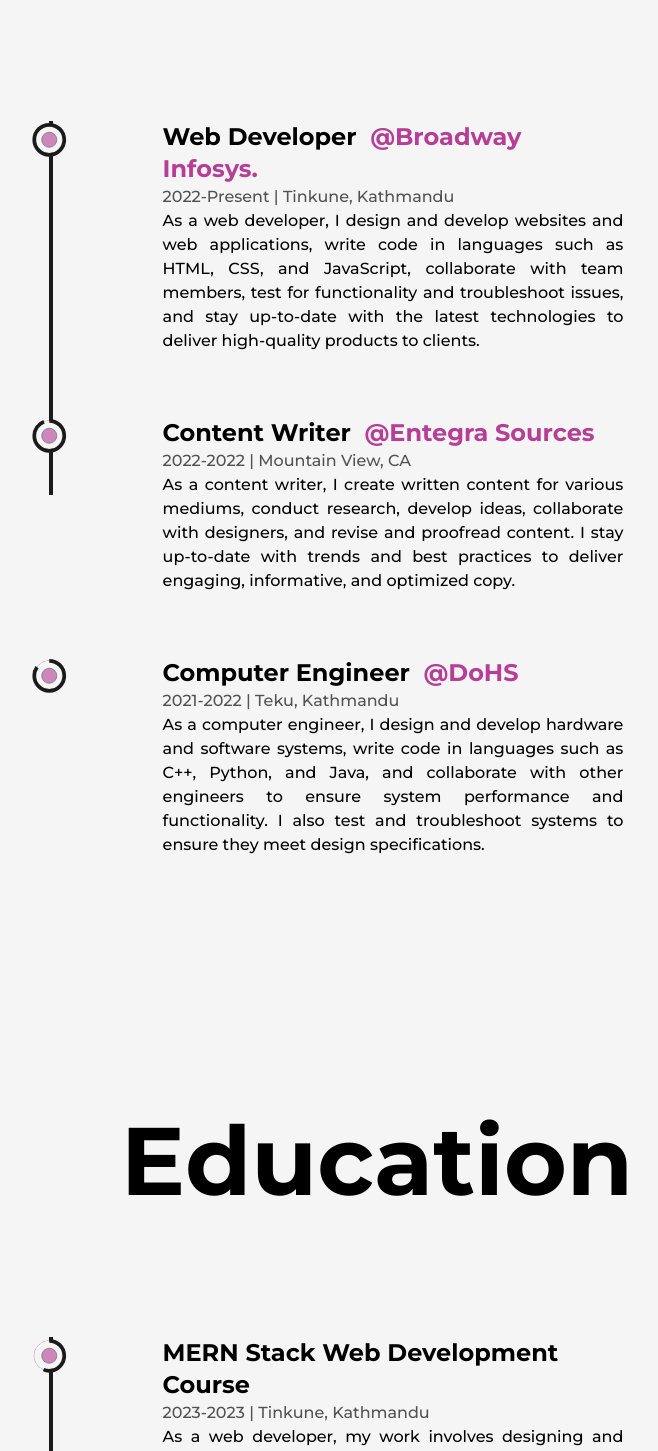
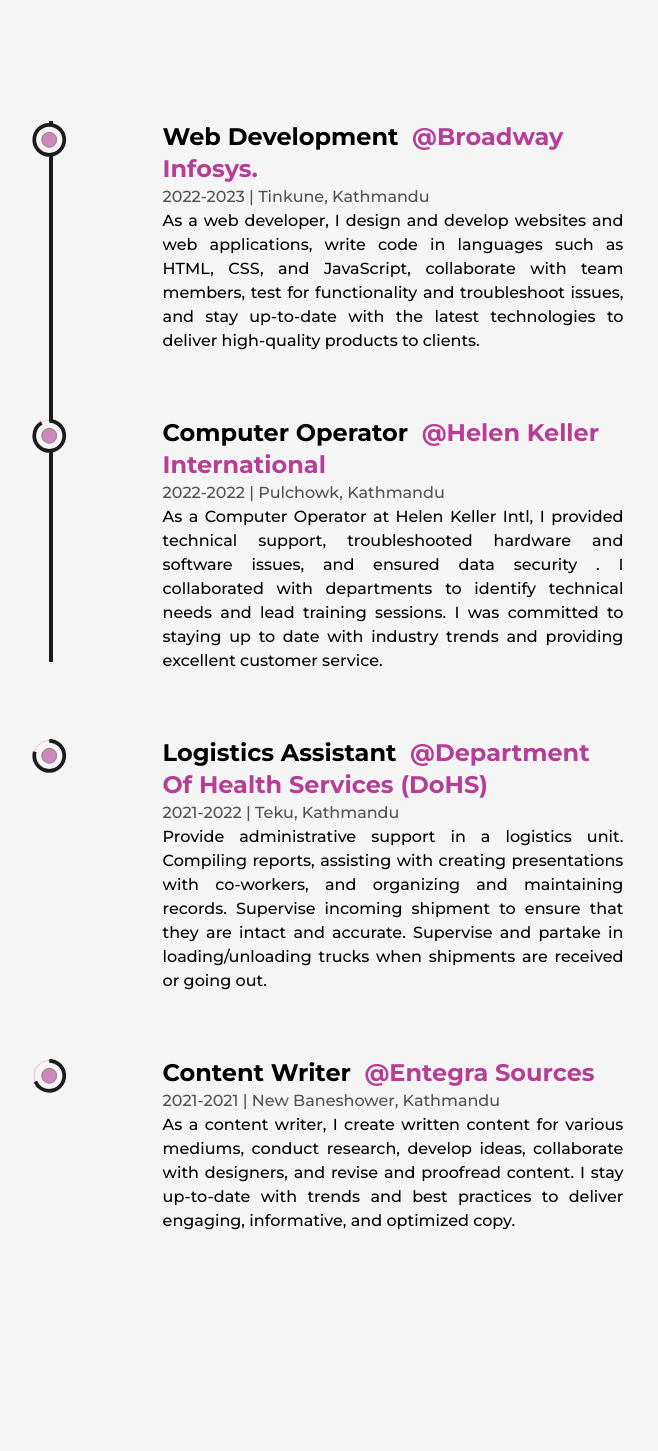
Before and after one commit to KshitijAdhikaree/Kshitij, a Next.js app: page /about in a window 1280 px wide. Shown: the part 2327-3778 px from the top of the page, without its empty margins (263-921 px from the left). Built offline with nearby package versions, Linux system fonts and the light colour scheme.

Commit message:
update experience

```diff
--- a/src/components/Education.js
+++ b/src/components/Education.js
@@ -48,16 +48,6 @@
         />
         <ul className='w-full flex flex-col items-center justify-between ml-4'>
           <Details
-            type='MERN Stack Web Development Course'
-            time='2023-2023'
-            place='Tinkune, Kathmandu'
-            info='As a web developer, my work involves designing and developing websites and web applications.
-            This includes writing code in languages such as HTML, CSS, and JavaScript, as well as utilizing frameworks and libraries such as React, Express and NodeJS.
-            I also collaborate with designers, project managers, and other developers to ensure that the final product meets the clients needs and specifications.
-            Additionally, I test the website or application for functionality and troubleshoot any issues that arise.
-            In an ever-evolving field, its important for me to stay up-to-date with the latest technologies and trends to deliver high-quality products to clients.'
-          />
-          <Details
             type='Bachelors'
             time='2016-2022'
             place='Balkumari, Kathmandu'
--- a/src/components/Experience.js
+++ b/src/components/Experience.js
@@ -55,33 +55,46 @@
         />
         <ul className='w-full flex flex-col items-center justify-between ml-4 xs:ml-2'>
           <Details
-            position='Web Developer'
+            position='Web Development'
             company='Broadway Infosys.'
             target='_blank'
-            companyLink='https://www.google.com/'
-            time='2022-Present'
+            companyLink='https://broadwayinfosys.com/'
+            time='2022-2023'
             address='Tinkune, Kathmandu'
             work='As a web developer, I design and develop websites and web applications, write code in languages such as HTML, CSS, and JavaScript,
              collaborate with team members, test for functionality and troubleshoot issues, and stay up-to-date with the latest technologies to deliver
               high-quality products to clients.'
           />
           <Details
+            position='Computer Operator'
+            company='Helen Keller International'
+            target='_blank'
+            companyLink='https://helenkellerintl.org/'
+            time='2022-2022'
+            address='Pulchowk, Kathmandu'
+            work='As a Computer Operator at Helen Keller Intl, I provided technical support, troubleshooted hardware and software issues, and ensured data security
+            . I collaborated with departments to identify technical needs and lead training sessions. I was committed to staying up to date with industry
+             trends and providing excellent customer service.'
+          />
+          <Details
+            position='Logistics Assistant'
+            company='Department of Health Services (DoHS)'
+            companyLink='https://dohs.gov.np/'
+            time='2021-2022'
+            address='Teku, Kathmandu'
+            work='Provide administrative support in a logistics unit. Compiling reports, assisting with creating
+            presentations with co-workers, and organizing and maintaining records. Supervise incoming
+            shipment to ensure that they are intact and accurate. Supervise and partake in loading/unloading
+            trucks when shipments are received or going out.'
+          />
+          <Details
             position='Content Writer'
             company='Entegra Sources'
-            companyLink='https://www.google.com/'
-            time='2022-2022'
-            address='Mountain View, CA'
+            companyLink='https://entegrasources.com/'
+            time='2021-2021'
+            address='New Baneshower, Kathmandu'
             work='As a content writer, I create written content for various mediums, conduct research, develop ideas, collaborate with designers, and revise and proofread content.
             I stay up-to-date with trends and best practices to deliver engaging, informative, and optimized copy.'
-          />
-          <Details
-            position='Computer engineer'
-            company='DoHS'
-            companyLink='https://www.google.com/'
-            time='2021-2022'
-            address='Teku, Kathmandu'
-            work='As a computer engineer, I design and develop hardware and software systems, write code in languages such as C++, Python, and Java, and collaborate with other engineers to ensure system performance and functionality.
-             I also test and troubleshoot systems to ensure they meet design specifications.'
           />
         </ul>
       </div>
--- a/src/components/Skills.js
+++ b/src/components/Skills.js
@@ -45,8 +45,7 @@
         <Skill name='NextJS' x='31vw' y='-5vw' />
         <Skill name='Figma' x='-20vw' y='14vw' />
         <Skill name='Tailwind CSS' x='22vw' y='18vw' />
-        <Skill name='Tailwind CSS' x='2vw' y='-18vw' />
-
+        <Skill name='React' x='2vw' y='-18vw' />
       </div>
     </>
   )
```
